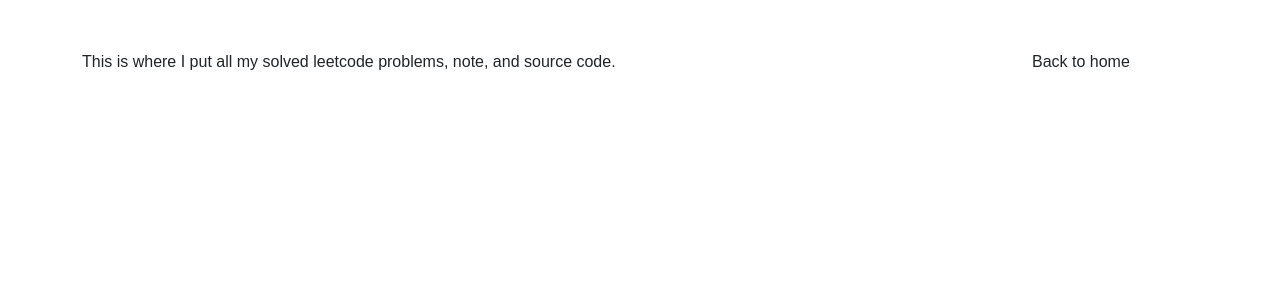
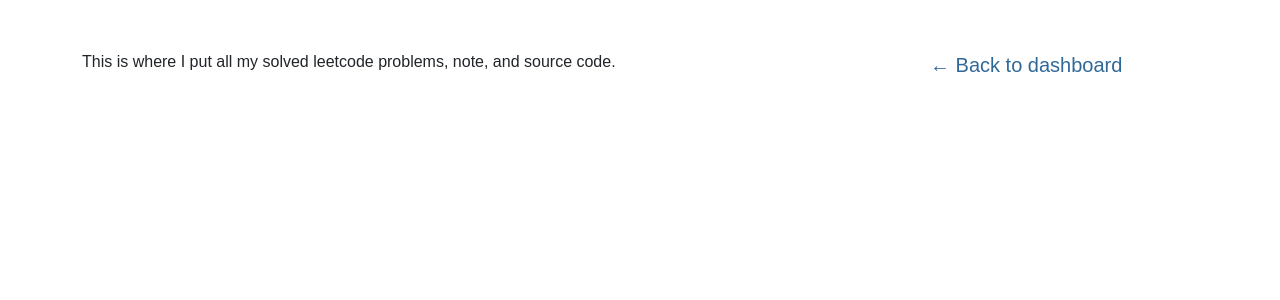
Before and after one commit to FahadulShadhin/leetcode-dashboard, a Django app: template problems_list/templates/problems_list/about.html in a window 1280 px wide. Shown: the top 300 px of the page. Run offline with Django 4.2, Linux system fonts and the light colour scheme; the template is opened without the code that fills it, so the values that code supplies are empty; some libraries are stand-ins or nearby versions.

Commit message:
about page back to home link style

```diff
--- a/problems_list/templates/problems_list/about.html
+++ b/problems_list/templates/problems_list/about.html
@@ -8,15 +8,12 @@
 {% block content %}
   <div class="container">
     <div class="row">
-      <div class="col-sm-10">
+      <div class="col-sm-8">
         <p>This is where I put all my solved leetcode problems, note, and source code.</p>
       </div>
 
-      <div class="col-sm-2">
-        <a href="{% url 'problems_list:home' %}"
-          class="to-home">
-          Back to home
-        </a>
+      <div class="col-sm-4 back-to-home">
+        <a href="{% url 'problems_list:home' %}">&larr; Back to dashboard</a>
       </div>
     </div>
   </div>
```
